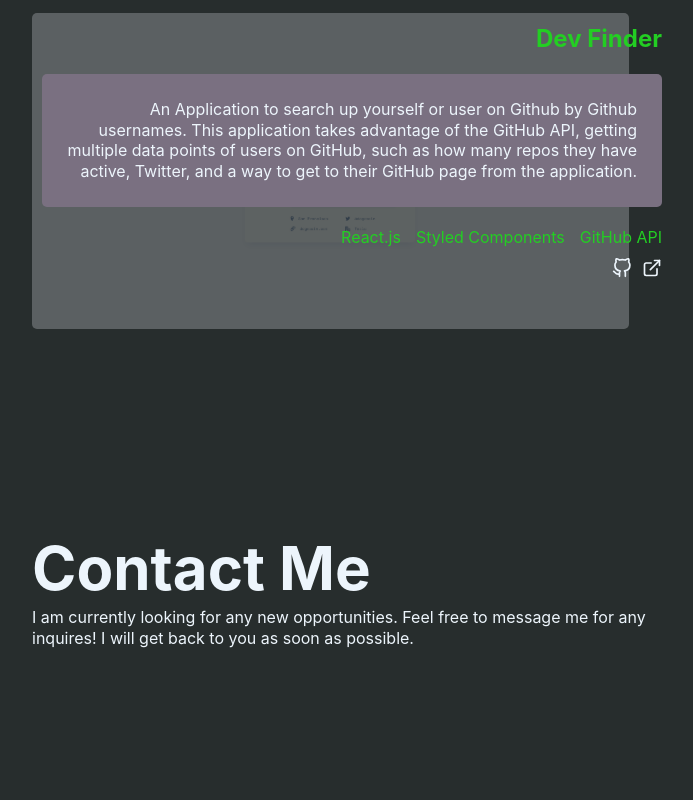
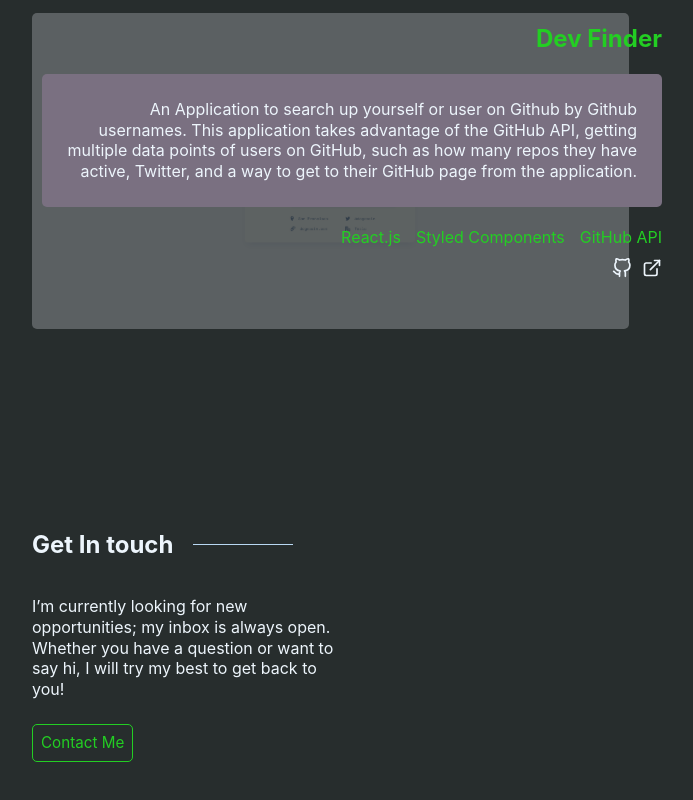
Before and after one commit to Mitch4sho/MitchellPortfolio, a React (Create React App) app: page / in a window 1280 px wide. Shown: the part 2179-2979 px from the top of the page, without its empty margins (288-981 px from the left). Before the commit the page ends 2927 px from the top, so only its background shows below. Built offline with nearby package versions, Linux system fonts and the light colour scheme.

Commit message:
added contact section

```diff
--- a/src/App.js
+++ b/src/App.js
@@ -2,8 +2,8 @@ import React, { useEffect } from "react";
 import NavBar from "./components/NavBar";
 import Hero from "./components/Hero";
 import AboutMe from "./components/AboutMe";
-import Contact from "./Contact/Contact";
 import Projects from "./components/Projects";
+import Contact from "./components/Contact";
 import Aos from "aos";
 import styled from "styled-components";
 import "aos/dist/aos.css";
--- a/src/Contact/Contact.css
+++ /dev/null
@@ -1,7 +0,0 @@
-
-.title{
-    font-size: clamp(40px, 5vw, 60px);
-}
-.emailLink{
-    margin-top: 50px;
-}
--- a/src/Contact/Contact.js
+++ /dev/null
@@ -1,22 +0,0 @@
-import React, { useEffect } from "react"
-import "./Contact.css"
-import Aos from "aos";
-import "aos/dist/aos.css";
-
-function Contacts(props) {
-   useEffect(()=>{
-    Aos.init({ });
-  });
-
-  return (
-    <div>
-      <h1 className = "title" data-aos = "fade-up" data-aos-delay="100">Contact Me</h1>
-      <p data-aos = "fade-up" data-aos-delay="200">
-        I am currently looking for any new opportunities. Feel free to message me for any inquires! I will get back to you as soon as possible.
-      </p>
-      <a className = "emailLink" href="mailto:MitchellOliver1991@gmail.com" data-aos = "fade-up" data-aos-delay="400">Email Me</a>
-    </div>
-  )
-}
-
-export default Contacts;
--- /dev/null
+++ b/src/components/Contact.js
@@ -0,0 +1,75 @@
+import React from "react";
+import styled from "styled-components";
+
+const ContactStyled = styled.div`
+  padding-bottom: 64px;
+
+  h2 {
+    width: 100%;
+    margin-bottom: 36px;
+
+    display: flex;
+    align-items: center;
+    gap: 20px;
+  }
+
+  h2::after {
+    content: "";
+    display: block;
+    background-color: #b9d8f3;
+    width: 100px;
+    height: 1px;
+  }
+
+  div {
+    display: flex;
+    flex-direction: column;
+    align-items: flex-start;
+    gap: 24px;
+  }
+
+  a {
+    font-size: 0.95em;
+    background-color: transparent;
+    color: #23ce23;
+    border: 1px solid #23ce23;
+    border-radius: 5px;
+    padding: 0.5rem;
+    text-align: center;
+    text-decoration: none;
+    cursor: pointer;
+
+    &:hover {
+      background: #23ce2325;
+      color: #52e28e;
+    }
+  }
+
+  @media only screen and (min-width: 1025px) {
+    h1 {
+      font-size: 3.5em;
+    }
+
+    p {
+      width: 50%;
+    }
+  }
+`;
+
+export default function Contact() {
+  return (
+    <ContactStyled id="contact">
+      <h2 data-aos="fade-up" data-aos-delay="100">
+        Get In touch
+      </h2>
+      <div>
+        <p>
+          I’m currently looking for new opportunities; my inbox is always open.
+          Whether you have a question or want to say hi, I will try my best to
+          get back to you!
+        </p>
+        <a href="mailto: MitchellOliver1991@gmail.com">Contact Me</a>
+      </div>
+    </ContactStyled>
+  );
+}
```
Also changed, not shown: 1 other file (tests, documents, lock files or other folders).
